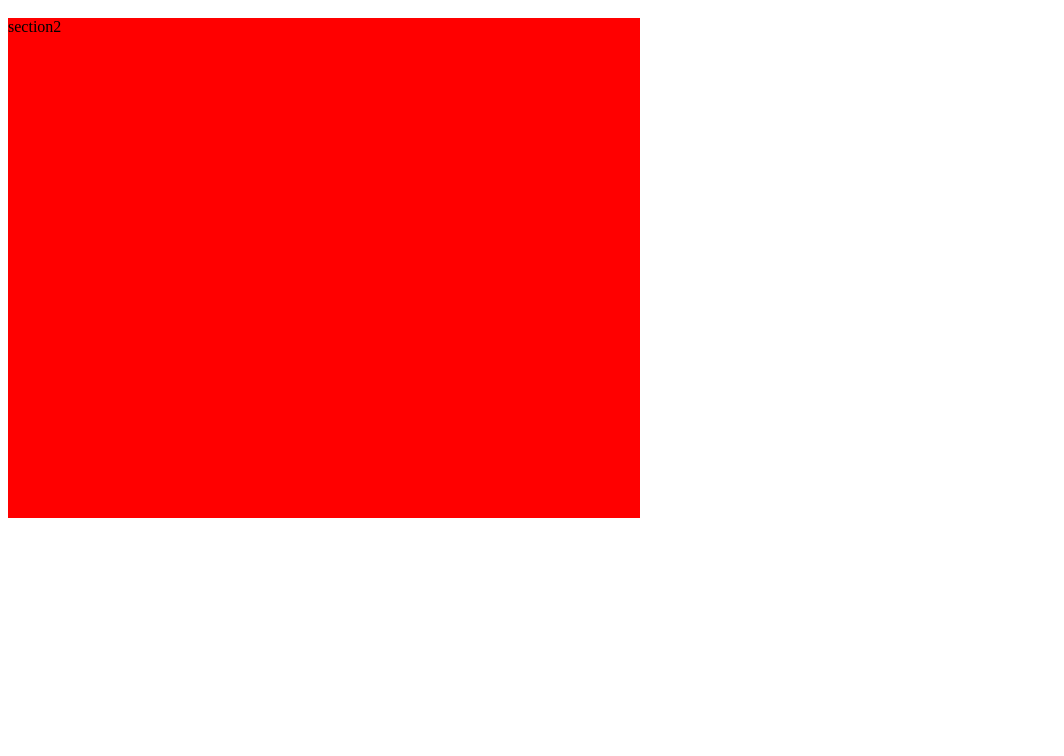
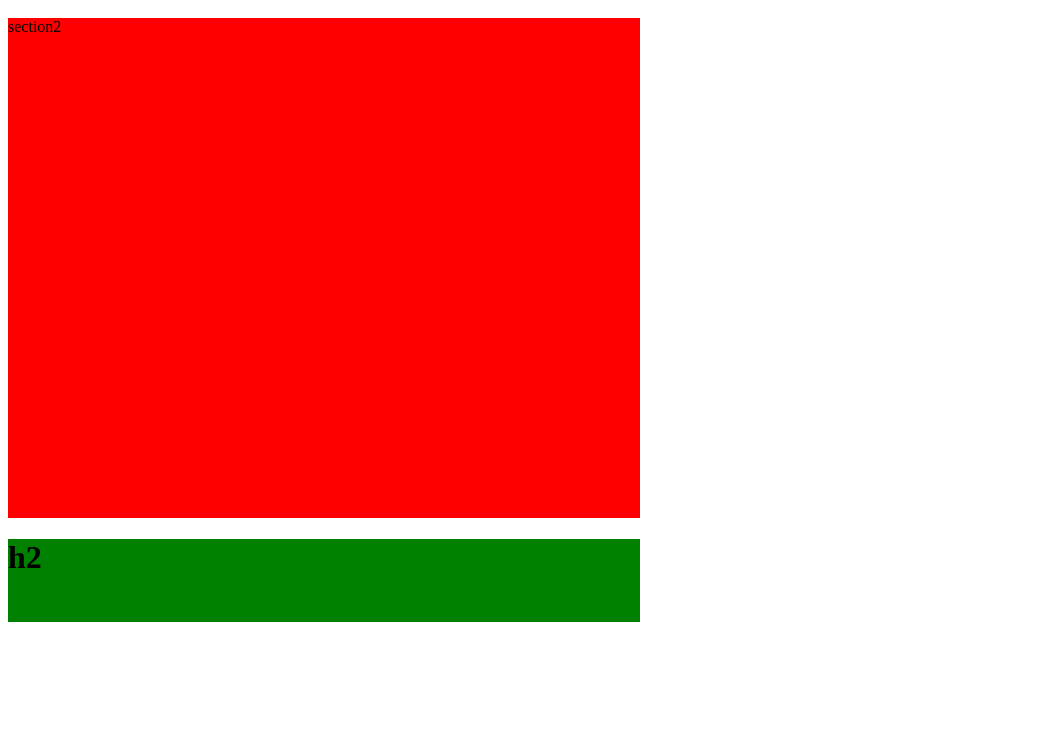
Before and after one commit to lojromskingen/lojromskingen.github.io, a plain HTML site: page index.html in a window 1280 px wide. Shown: the part 740-1496 px from the top of the page, without its empty margins (0-1064 px from the left). Drawn offline with Linux system fonts and the light colour scheme.

Commit message:
ändring

```diff
--- a/index.html
+++ b/index.html
@@ -13,7 +13,7 @@
         <section id="section1">section1</section>
         <h1 id="h1">h1</h1>
         <section id="section2">section2</section>
-        <h1 id=h2"">h2</h1>
+        <h1 id="h2">h2</h1>
         <section id="section3">section3</section>
     </main>
     <Footer>footer</Footer>
```
